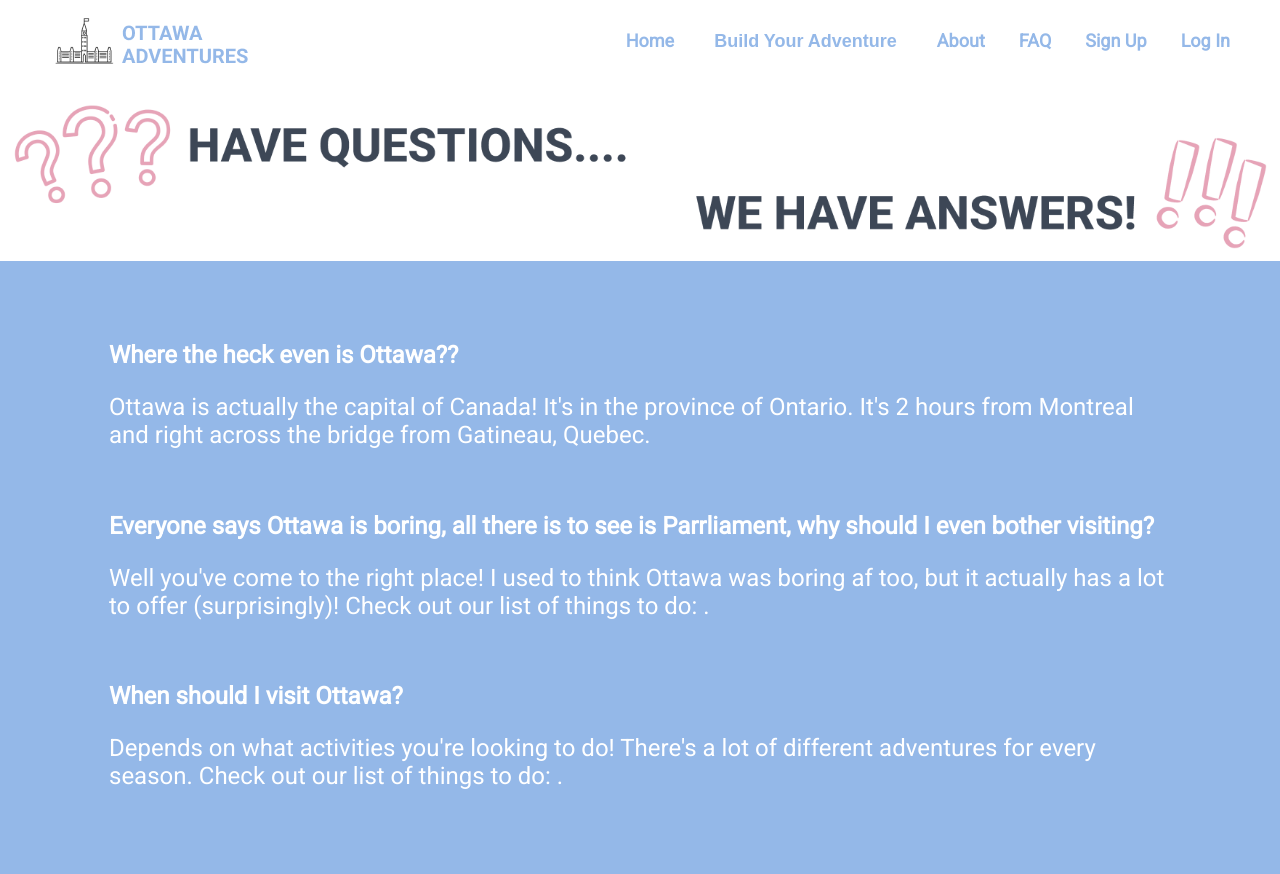
After one commit to carolinez21/ottawa_adventures_2, a PHP site: page /faq.php in a window 1280 px wide. The commit adds this page. Run offline with PHP 8.4, Linux system fonts and the light colour scheme.

Commit message:
implement faq.php

```diff
--- /dev/null
+++ b/faq.php
@@ -0,0 +1,21 @@
+<?php
+    include_once 'header.php';
+?>
+    <!--FAQ page header-->
+    <div class="faq-header">
+        <img class="faq-header-img" src="images/faq-header.png" alt="text reading have questions...we have answers!"/>
+    </div>
+    <!--FAQ page body-->
+    <div class="faq-body">
+        <h2>Where the heck even is Ottawa??</h2>
+        <p>Ottawa is actually the capital of Canada! It&#39s in the province of Ontario. It&#39s 2 hours from Montreal and right across the bridge from Gatineau, Quebec.</p>
+        </br>
+        <h2>Everyone says Ottawa is boring, all there is to see is Parrliament, why should I even bother visiting?</h2>
+        <p>Well you&#39ve come to the right place! I used to think Ottawa was boring af too, but it actually has a lot to offer (surprisingly)! Check out our list of things to do: .</p>
+        </br>
+        <h2>When should I visit Ottawa?</h2>
+        <p>Depends on what activities you&#39re looking to do! There&#39s a lot of different adventures for every season. Check out our list of things to do: .</p>
+    </div>
+<?php
+    include_once 'footer.php';
+?>
--- a/header.php
+++ b/header.php
@@ -32,7 +32,7 @@
                 </div>
             </li>
             <li><a href="about.php">About</a></li>
-            <li><a href="faq.html">FAQ</a></li>
+            <li><a href="faq.php">FAQ</a></li>
             <?php
                 if (isset($_SESSION["useremail"])){
                     echo "<li><a href='profile.php'>Profile</a></li>";
```
